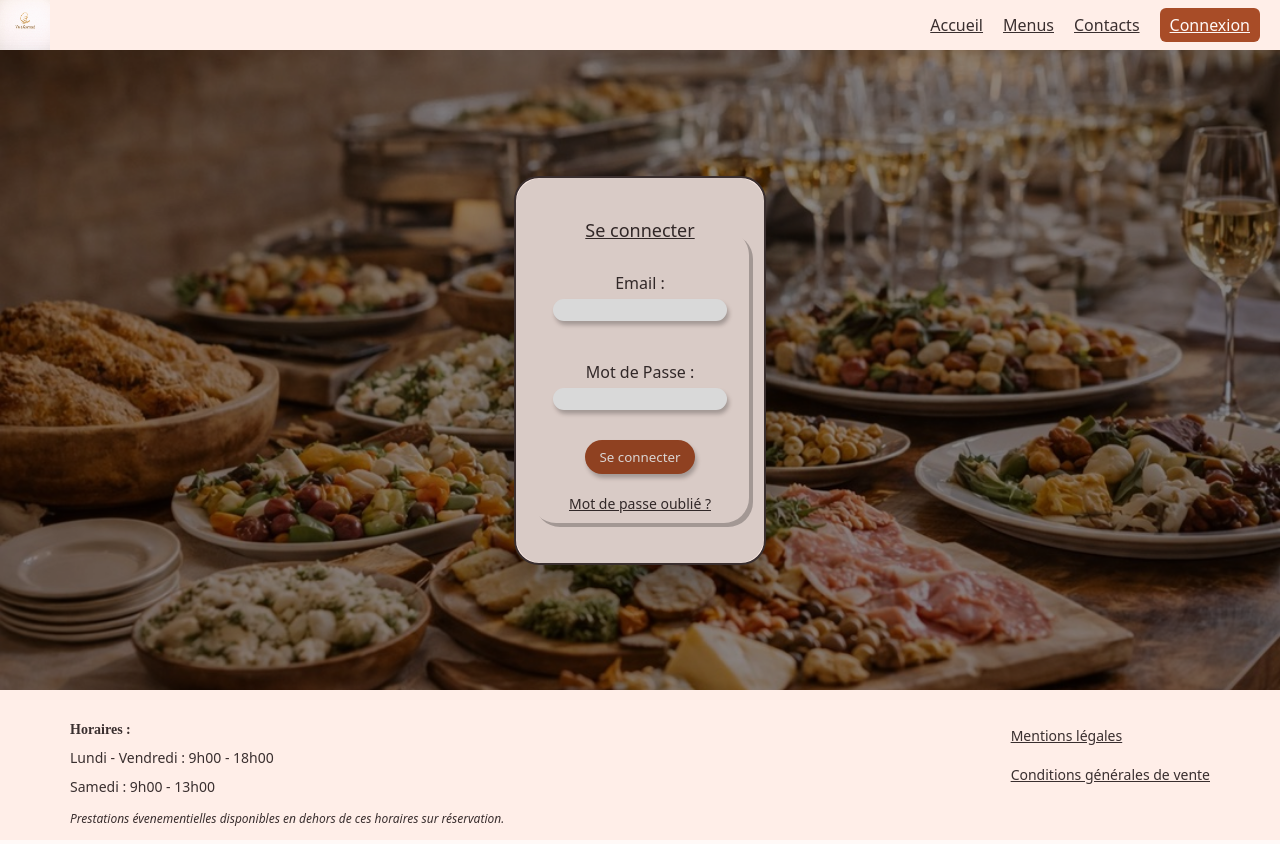
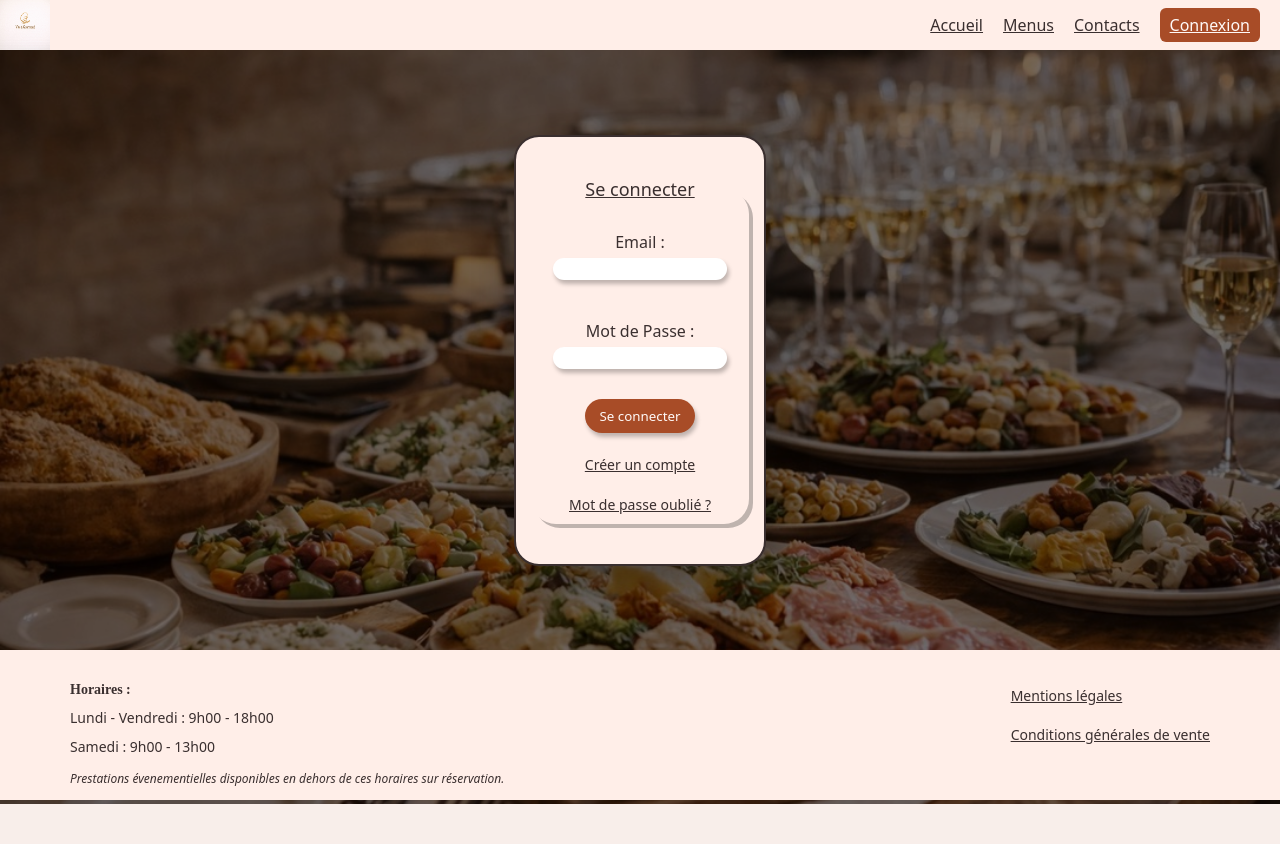
Before and after one commit to orianedev/Vite-Gourmand, a PHP site: page /Pages/login.html in a window 1280 px wide. After the commit the page ends 804 px from the top, so only its background shows below. Run offline with PHP 8.4, Linux system fonts and the light colour scheme.

Commit message:
Amélioration de la charte graphique de login

```diff
--- a/Pages/login.html
+++ b/Pages/login.html
@@ -8,7 +8,7 @@
 
 
 
-    <body>
+    <body class="loginbody">
         <header class="navbar">
             <img src="../Sources/Logo.jpeg" width="50"height="50" alt="Logo">
 
@@ -39,7 +39,12 @@
                         <input type="submit" value="Se connecter">
                     </div>
 
+                    <div class="loginbtn">
+                    <a href="Create_account.html"> Créer un compte </a>
+                </div>
+
                      <a href="passwordforget.html"> Mot de passe oublié ? </a>
+
                 </fieldset>
             </form>
             </div>
@@ -66,4 +71,6 @@
 
 
 </body>
+
+
 </html>
--- a/assets/style.css
+++ b/assets/style.css
@@ -342,26 +342,25 @@ footer {
 
 /* Login */
 
+.loginbody {
+    background:
+        linear-gradient(rgba(0,0,0,0.55), rgba(0,0,0,0.55)),
+        url("../Sources/Fond\ page\ d\'accueil.jpeg");
+    background-size: cover;
+    background-position: center;
+    display: flex;
+    flex-direction: column;
+    min-height: 100vh;
+    background-repeat: no-repeat;
+    background-attachment: fixed;
+}
 
 .mainlogin {
-  position: relative;
-  height:80vh;
-  background-image: url("../Sources/Fond page d'accueil.jpeg");
-  background-position: center;
-  background-size: cover;
   display:flex;
+  align-items: center;
   justify-content: center;
-  align-items: center;
+  flex:1;
 }
-
-.mainlogin::before {
-  content:"";
-  position:absolute;
-  inset: 0;
-  background-color: rgba(0, 0, 0, 0.45);
-
-}
-
 
 .form {
   display: flex;
@@ -379,14 +378,6 @@ footer {
   background-color: #FFEEE8;
   border: 2px solid #3A2F2F
 
-}
-
-.form::before {
-  content:"";
-  position: absolute;
-  inset:0;
-  background-color: rgba(0, 0, 0, 0.15);
-  border-radius: 25px;
 }
 
 .form fieldset {
@@ -492,7 +483,6 @@ footer {
 .filter select, .filter input {
   margin-top: 8px;
 }
-
 
 
 /* Page user */
```
Lines whose indentation alone changed are shown as unchanged.
